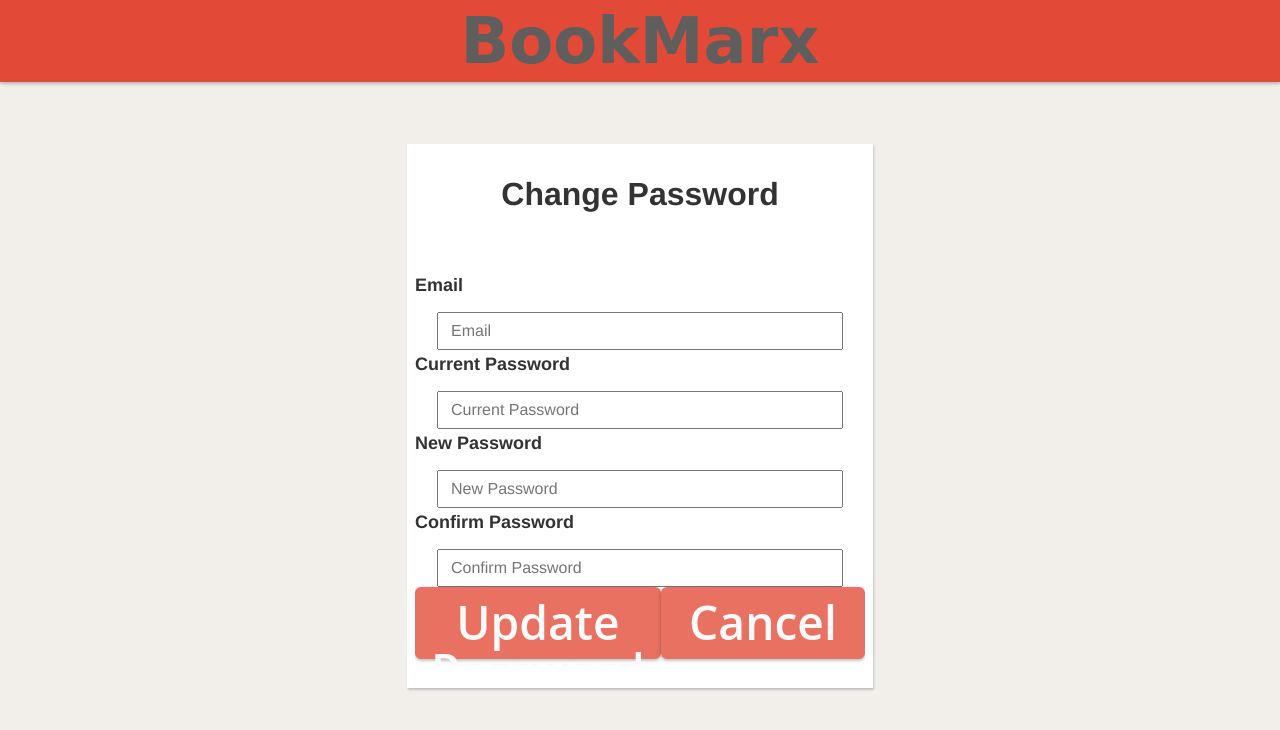
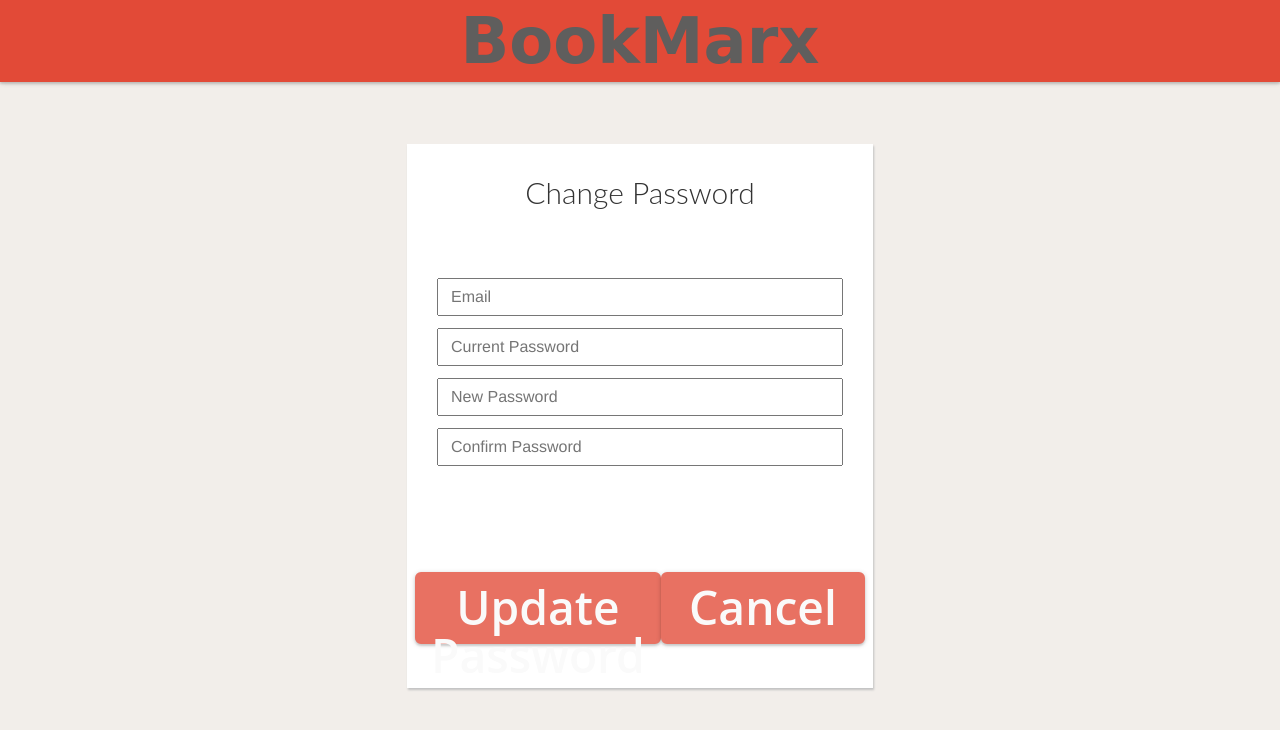
Before and after one commit to AnthonyAltieri/Bookmarx, a website: page src/static/templates/changePW.html in a window 1280 px wide. Drawn offline with Linux system fonts and the light colour scheme.

Commit message:
fixed styles

```diff
--- a/src/static/style.scss
+++ b/src/static/style.scss
@@ -170,8 +170,8 @@ nav {
   }
 
   //@media #{$desktop} {
-    width: $nav__desktop-width;
-    height: 100vh;
+  width: $nav__desktop-width;
+  height: 100vh;
 
   //}
 
@@ -320,15 +320,6 @@ nav {
     border-color: $loginButton;
     color: $loginColor;
   }
-  .reset-pw{
-    margin-top: 20px;
-  }
-
-
-}
-
-.forgot-pw-form{
-  z-index: 10000;
 }
 
 .small-nav {
@@ -1063,8 +1054,6 @@ nav {
 
       }
     }
-
-
   }
 
 
@@ -1093,31 +1082,7 @@ nav {
       color: #333;
       text-align: center;
       margin: 8px auto;
-    }
-    .header-changepw{
-      font-family: "Helvetica Neue", Helvetica, Arial, sans-serif;
-      font-size: 32px;
-      color: #333;
-      text-align: center;
-      margin: 10px auto;
-    }
-
-    .card-text {
-      font-family: "Helvetica Neue", Helvetica, Arial, sans-serif;
-      font-size: 24px;
-      color: #333;
-      text-align: center;
-      margin: 8px auto;
-    }
-
-    .card-label {
-      font-family: "Helvetica Neue", Helvetica, Arial, sans-serif;
-      font-size: 18px;
-      color: #333;
-      margin-top: 4px;
-      margin-bottom: 4px;
-      font-weight: bold;
-    }
+
       @media #{$mobile} {
         margin-top: $nav__height-mobile + 8px;
         margin-bottom: 8px;
@@ -1129,6 +1094,7 @@ nav {
         padding: 22px 8px;
       }
 
+    }
 
     input {
       padding: 8px 4px;
@@ -1246,6 +1212,16 @@ nav {
 
       }
     }
+
+    .card-text{
+      text-align: center;
+    }
+
+    .card-label{
+      font-family: "Helvetica Neue", Helvetica, Arial, sans-serif;
+      font-size: 14px;
+    }
+
 
 
   }
@@ -1487,7 +1463,9 @@ nav {
   left: -17px;
   cursor: pointer;
   @extend .no-textsel;
-}
+
+}
+
 #import-folder {
   margin-left: 12px;
   margin-right: 12px;
@@ -1650,8 +1628,6 @@ nav {
     text-align: center;
     margin: 20% auto;
   }
-
-
   .buttons {
     display: flex;
     flex-flow: row;
--- a/src/static/templates/changePW.html
+++ b/src/static/templates/changePW.html
@@ -15,21 +15,18 @@
    </div>
    <div class="card-input">
       <div class="inputform">
-         <h2 class="header-changepw">Change Password</h2>
+         <h2 class="header">Change Password</h2>
          <div class="wrapper-login-input">
-            <label class="card-label"> Email </label>
             <input id = "email" type="text" placeholder="Email">
-            <label class="card-label"> Current Password </label>
             <input id = "currentpassword" type="password" placeholder="Current Password">
-            <label class="card-label"> New Password </label>
             <input id = "password1" type="password" placeholder="New Password">
-            <label class="card-label"> Confirm Password </label>
             <input id = "password2" type="password" placeholder="Confirm Password">
          </div>
-         <div id="submit-pw-btn" class="buttons">
-            <a class="submit"> Update Password</a>
-            <a class="createaccount" id="cancel">Cancel</a>
-         </div>
+
+      </div>
+      <div id="submit-pw-btn" class="buttons">
+         <a class="submit"> Update Password</a>
+         <a class="createaccount" id="cancel">Cancel</a>
       </div>
    </div>
 </div>
```
Also changed, not shown: src/static/templates/login.html (+11 -10 lines), src/static/templates/reset.html (+4 -6 lines).
